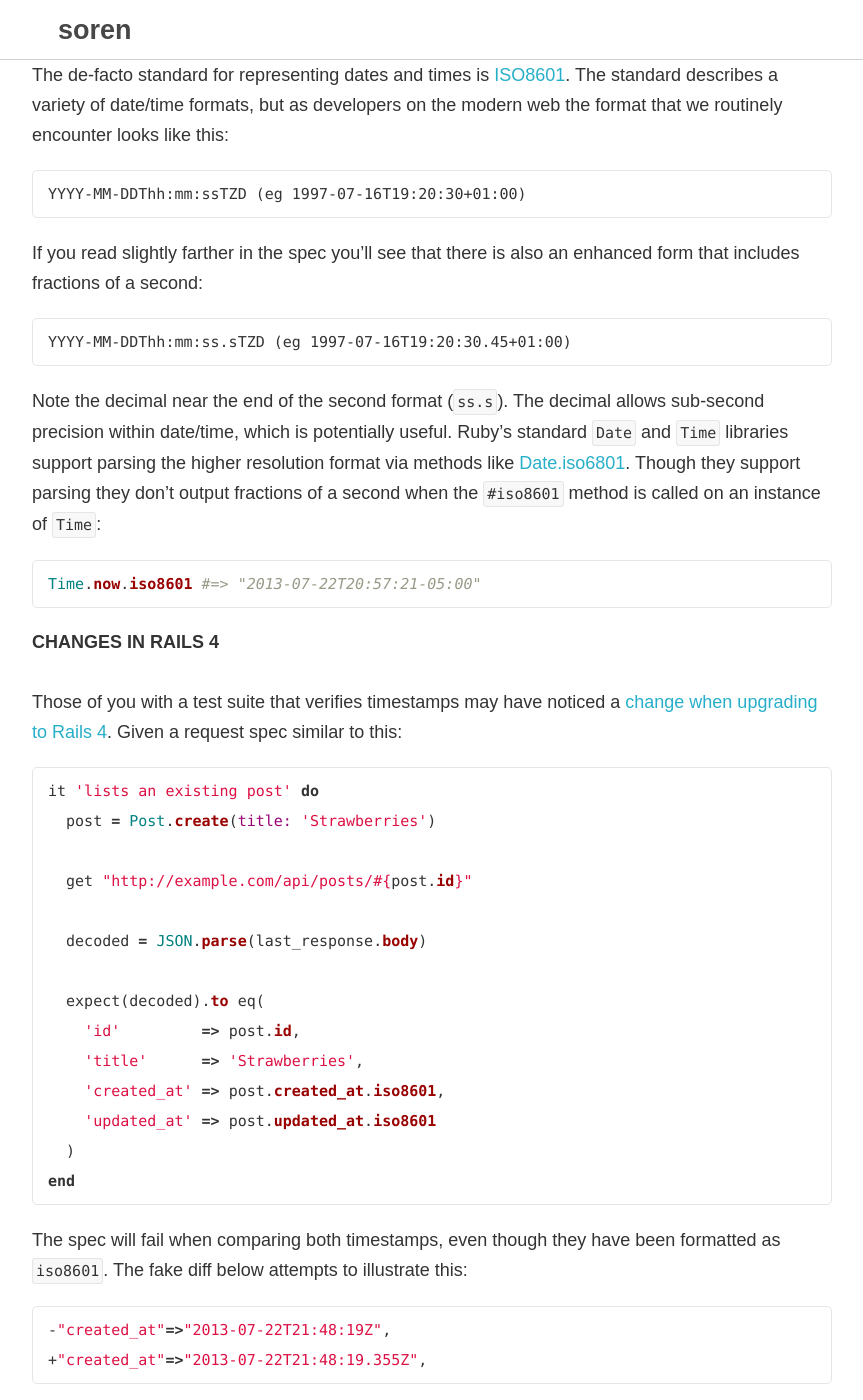
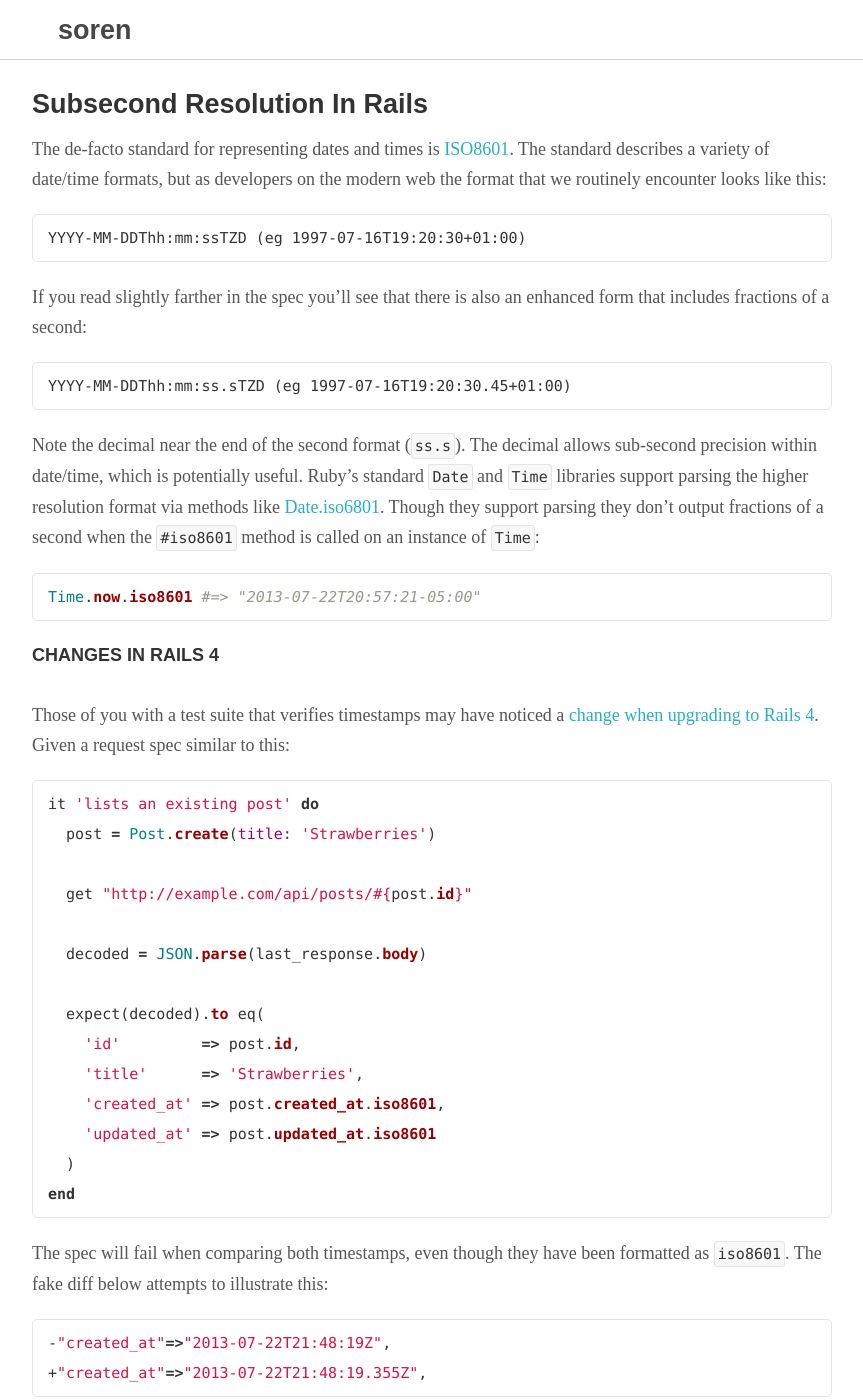
Before and after one commit to sorentwo/soren-website, a Jekyll site: the page built from _posts/2013-07-23-subsecond-resolution-in-rails.md, in a window 1280 px wide and 1400 px high. Shown: the whole window, without its empty margins (208-1071 px from the left). Built offline with Jekyll 4.4.1, drawn with Linux system fonts in a browser that asks for light colours; Markdown is read by kramdown in place of the engine named in the settings.

Commit message:
Entry specific content styling

```diff
--- a/_layouts/default.html
+++ b/_layouts/default.html
@@ -27,7 +27,8 @@
 
     {% if page.summary %}
       <article class="wrapper">
-        <section>{{content}}</section>
+        <h1 class="entry-title">{{page.title}}</h1>
+        <section class="entry-body">{{content}}</section>
       </article>
     {% else %}
       {{content}}
--- a/stylesheets/styles.css
+++ b/stylesheets/styles.css
@@ -1,8 +1,8 @@
 /* Colors
- * Darkest Gray: #333333
- * VLight Gray:  #cccccc;
+ * Darkest Gray: #555555
+ * VLight Gray:  #cccccc
  * Light Gray:   #8d8d8d
- * Highlight:    #27afc9;
+ * Highlight:    #27afc9
 */
 
 /* Fonts -------------------------------------------------------------------- */
@@ -44,7 +44,7 @@ html * {
 
 body {
   font: 18px/30px "proxima-nova-1", "proxima-nova-2", sans-serif;
-  color: #333;
+  color: #555;
   padding-top: 60px;
 }
 
@@ -254,7 +254,7 @@ footer {
   opacity: 1.0;
 }
 
-/* Content ----------------------------------------------------------------- */
+/* Index -------------------------------------------------------------------- */
 
 .home-primary {
   background: #49acbd;
@@ -317,6 +317,18 @@ footer {
   color: #8d8d8d;
 }
 
+/* Entry -- */
+
+.entry-title {
+  font-size: 27px;
+  margin: 30px 0 15px;
+}
+
+.entry-body p {
+  font-family: "ff-tisa-web-pro-1","ff-tisa-web-pro-2";
+  font-weight: 400;
+}
+
 /* Media Queries ------------------------------------------------------------- */
 
 @media (max-width: 320px) {
```
